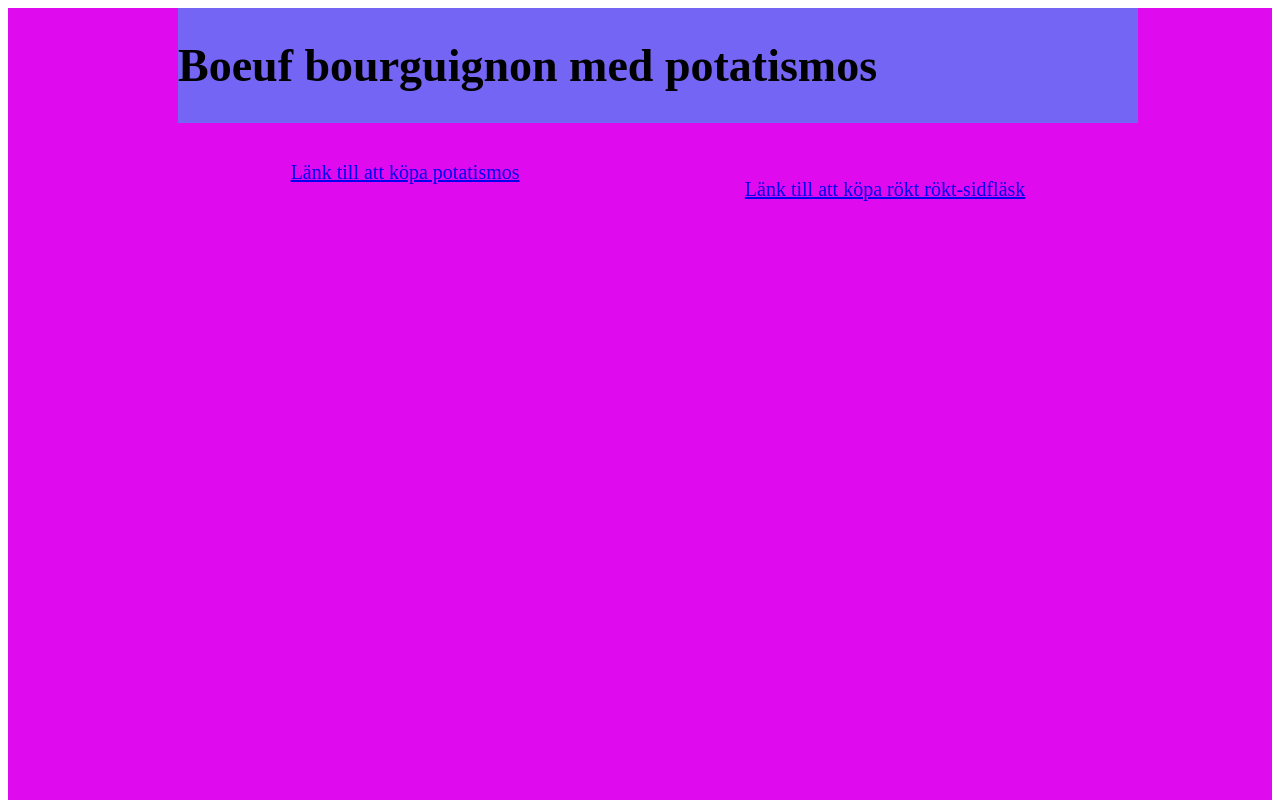
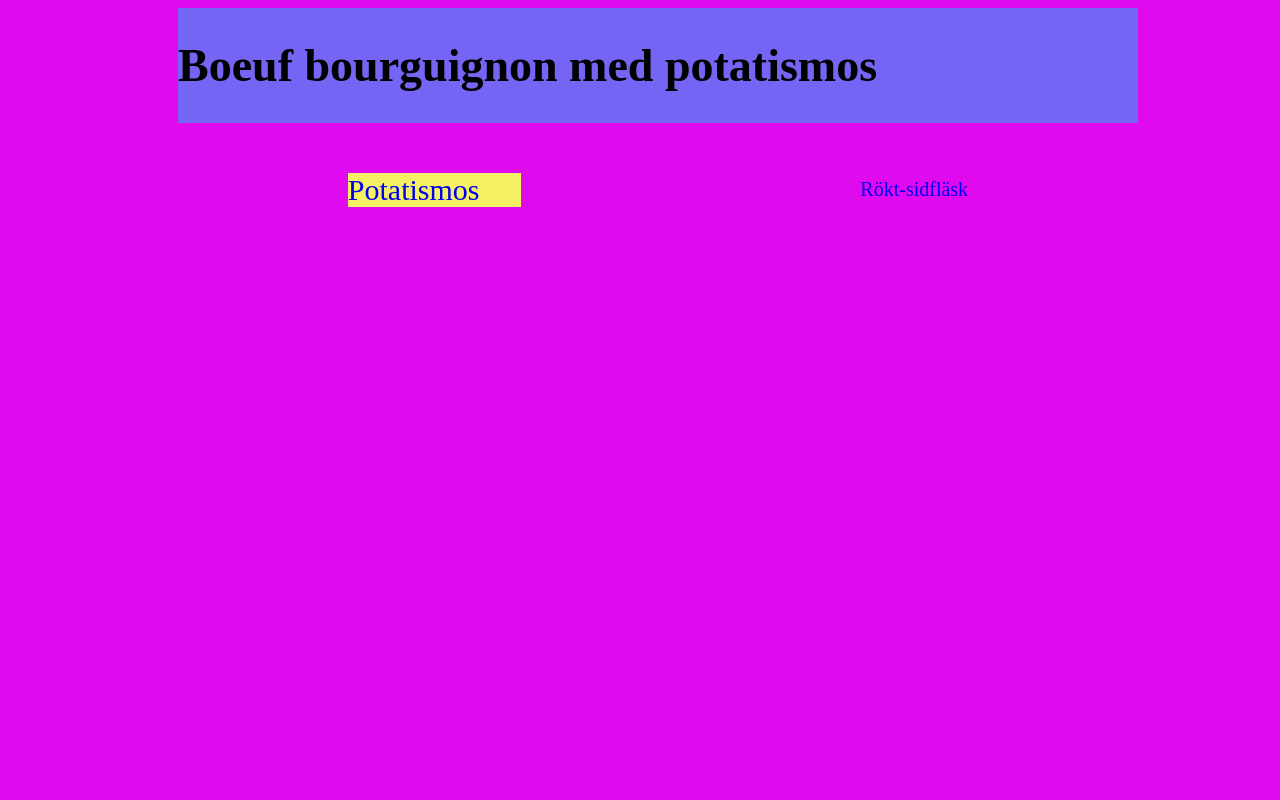
Before and after one commit to TE23E-Valentin-fuenzalida/Projekt_1, a plain HTML site: page index.html in a window 1280 px wide. Shown: the top 800 px of the page. Drawn offline with Linux system fonts and the light colour scheme.

Commit message:
Potatismos länken klar

```diff
--- a/index.html
+++ b/index.html
@@ -7,18 +7,16 @@
     <link rel="stylesheet" href="style.css">
 
 </head>
-<body>
-    <div class="Box-Grid">
+<body class="Box-Grid">
+
         <div id="Rubrik">
-            <h1> Boeuf bourguignon med potatismos </h1>
+            <h1> <strong>Boeuf bourguignon med potatismos</strong> </h1>
         </div>
 
         <nav>
-            <a id="potatismos" href="https://www.coop.se/handla/varor/skafferi/ris-mos-gryner/potatismos-rotmos/potatismos-7310240066128"> Länk till att köpa potatismos </a>
-            <a id="rökt-sidfläsk" href="https://handla.ica.se/produkt/1520261"> Länk till att köpa rökt rökt-sidfläsk </a>
+            <a id="potatismos" href="https://www.coop.se/handla/varor/skafferi/ris-mos-gryner/potatismos-rotmos/potatismos-7310240066128"> Potatismos </a>
+            <a id="rökt-sidfläsk" href="https://handla.ica.se/produkt/1520261"> Rökt-sidfläsk </a>
         </nav>
-
-    </div>
 
 </body>
 </html>
--- a/style.css
+++ b/style.css
@@ -41,11 +41,21 @@ nav{
 
     flex-direction: row;
 
-    min-width: 10%;
-    height: 50%;
+    min-width: 18%;
+    height: 30%;
+
+    font-size: 30px;
+
+    background-color: #F4F164;
 }
+
+
 
 
 a:visited{
     color: black;
 }
+
+a{
+    text-decoration: none;
+}
```
